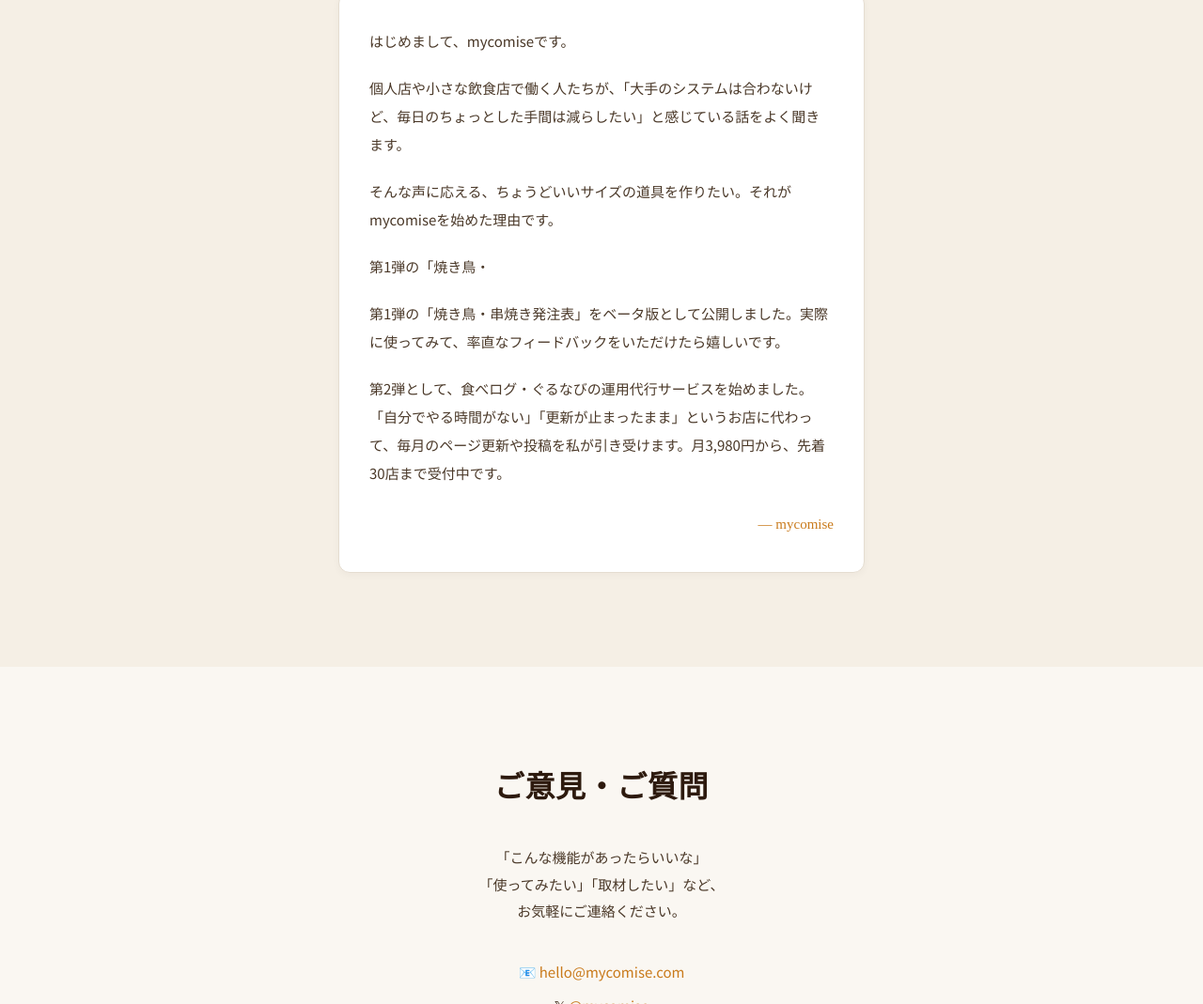
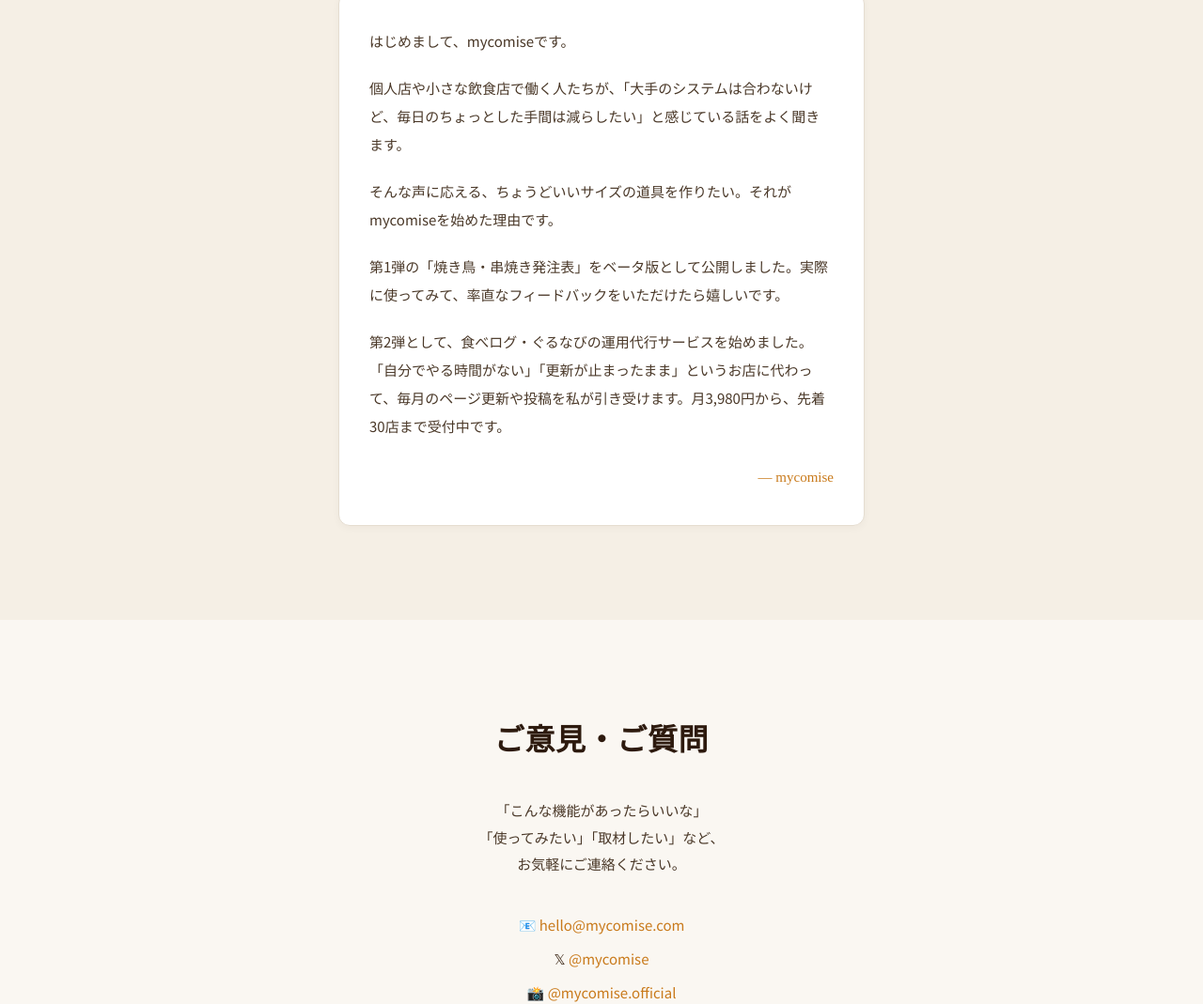
Before and after one commit to mycomise/mycomise-1p, a plain HTML site: page index.html in a window 1280 px wide. Shown: the part 6747-7816 px from the top of the page at 94% size. Drawn offline with Linux system fonts and the light colour scheme; a script that the page names is missing.

Commit message:
Update index.html

```diff
--- a/index.html
+++ b/index.html
@@ -372,7 +372,7 @@
         <p>はじめまして、mycomiseです。</p>
         <p>個人店や小さな飲食店で働く人たちが、「大手のシステムは合わないけど、毎日のちょっとした手間は減らしたい」と感じている話をよく聞きます。</p>
         <p>そんな声に応える、ちょうどいいサイズの道具を作りたい。それがmycomiseを始めた理由です。</p>
-        <p>第1弾の「焼き鳥・        <p>第1弾の「焼き鳥・串焼き発注表」をベータ版として公開しました。実際に使ってみて、率直なフィードバックをいただけたら嬉しいです。</p>
+        <p>第1弾の「焼き鳥・串焼き発注表」をベータ版として公開しました。実際に使ってみて、率直なフィードバックをいただけたら嬉しいです。</p>
         <p>第2弾として、食べログ・ぐるなびの運用代行サービスを始めました。「自分でやる時間がない」「更新が止まったまま」というお店に代わって、毎月のページ更新や投稿を私が引き受けます。月3,980円から、先着30店まで受付中です。</p></p>
         <p class="signature">— mycomise</p>
       </div>
```
